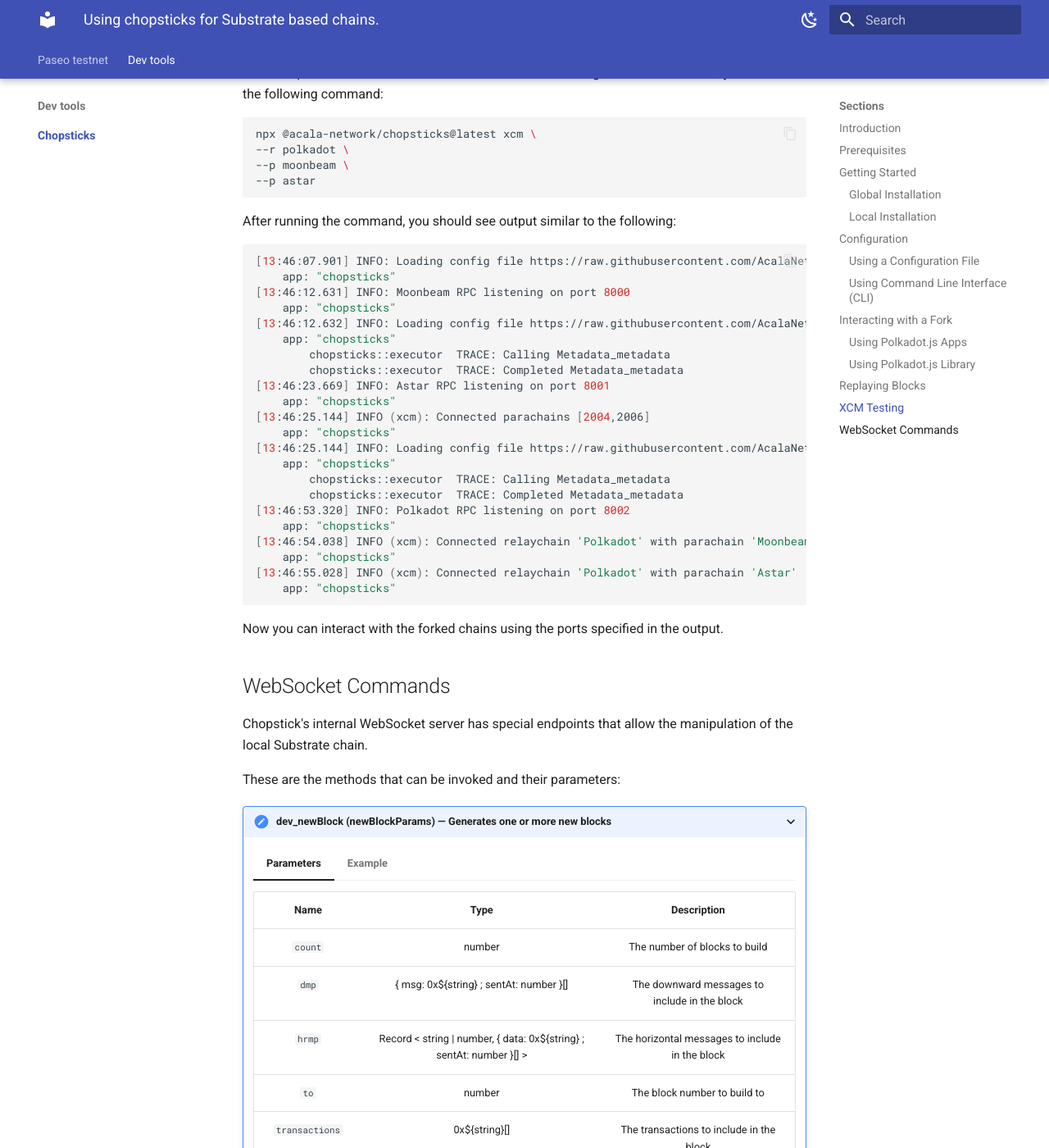
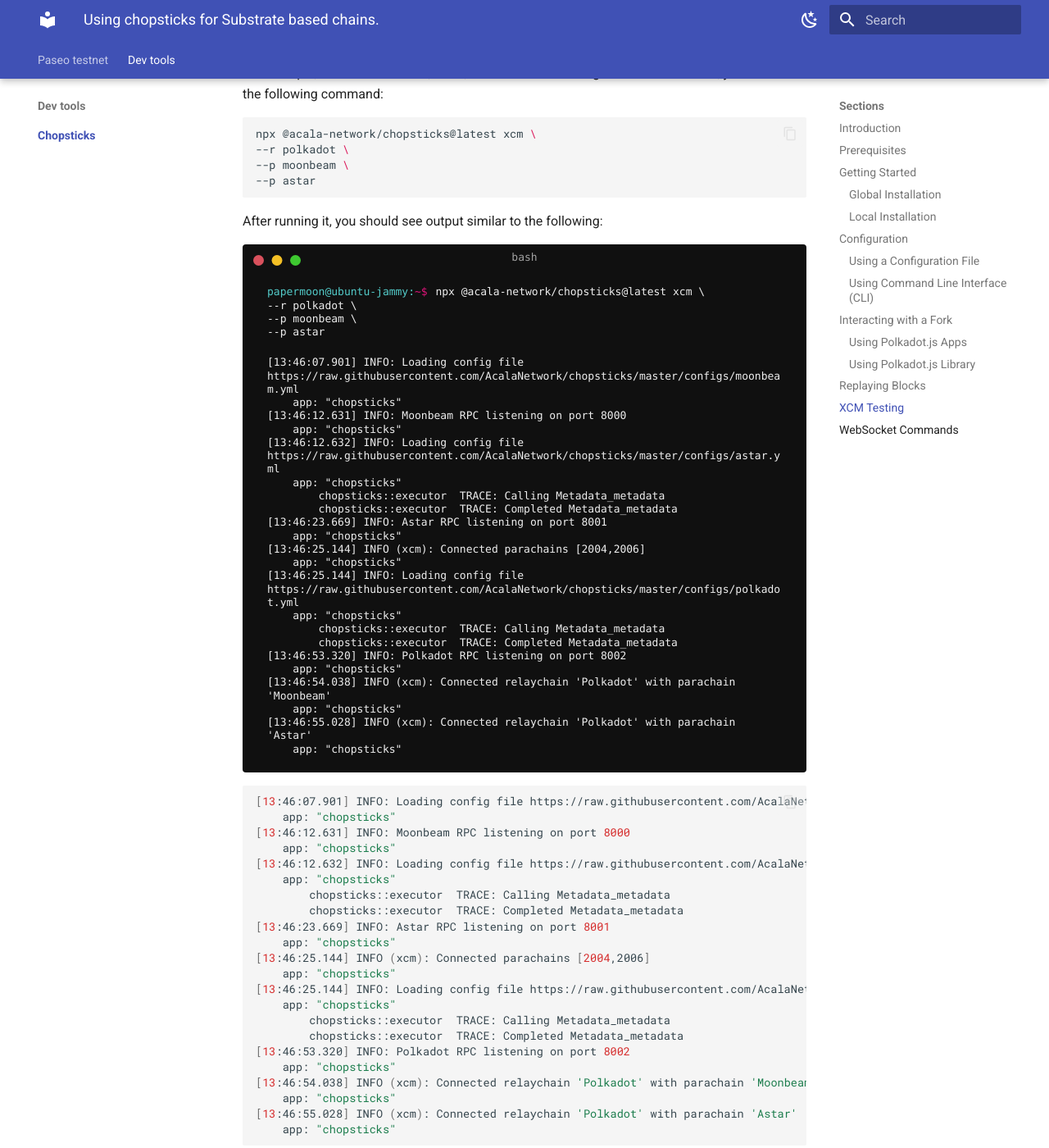
Before and after one commit to papermoonio/polkadot-ecosystem-docs-draft, an MkDocs documentation site: the page built from docs/dev-tools/chopsticks/index.md, in a window 1280 px wide and 1400 px high, scrolled down 6370 px. Shown: the whole window at 82% size. Built offline with MkDocs 1.6.1 and Material for MkDocs 9.7.7, drawn with Linux system fonts in a browser that asks for light colours.

Commit message:
Add termynal output

````diff
--- a/docs/dev-tools/chopsticks/index.md
+++ b/docs/dev-tools/chopsticks/index.md
@@ -223,7 +223,37 @@
 --p astar
 ```
 
-After running the command, you should see output similar to the following:
+After running it, you should see output similar to the following:
+
+<div id="termynal" data-termynal>
+    <span data-ty="input"><span class="file-path"></span>npx @acala-network/chopsticks@latest xcm \
+--r polkadot \
+--p moonbeam \
+--p astar</span>
+    <br>
+    <span data-ty>[13:46:07.901] INFO: Loading config file https://raw.githubusercontent.com/AcalaNetwork/chopsticks/master/configs/moonbeam.yml</span>
+    <span data-ty>    app: "chopsticks"</span>
+    <span data-ty>[13:46:12.631] INFO: Moonbeam RPC listening on port 8000</span>
+    <span data-ty>    app: "chopsticks"</span>
+    <span data-ty>[13:46:12.632] INFO: Loading config file https://raw.githubusercontent.com/AcalaNetwork/chopsticks/master/configs/astar.yml</span>
+    <span data-ty>    app: "chopsticks"</span>
+    <span data-ty>        chopsticks::executor  TRACE: Calling Metadata_metadata</span>
+    <span data-ty>        chopsticks::executor  TRACE: Completed Metadata_metadata</span>
+    <span data-ty>[13:46:23.669] INFO: Astar RPC listening on port 8001</span>
+    <span data-ty>    app: "chopsticks"</span>
+    <span data-ty>[13:46:25.144] INFO (xcm): Connected parachains [2004,2006]</span>
+    <span data-ty>    app: "chopsticks"</span>
+    <span data-ty>[13:46:25.144] INFO: Loading config file https://raw.githubusercontent.com/AcalaNetwork/chopsticks/master/configs/polkadot.yml</span>
+        <span data-ty>    app: "chopsticks"</span>
+    <span data-ty>        chopsticks::executor  TRACE: Calling Metadata_metadata</span>
+    <span data-ty>        chopsticks::executor  TRACE: Completed Metadata_metadata</span>
+    <span data-ty>[13:46:53.320] INFO: Polkadot RPC listening on port 8002</span>
+    <span data-ty>    app: "chopsticks"</span>
+    <span data-ty>[13:46:54.038] INFO (xcm): Connected relaychain 'Polkadot' with parachain 'Moonbeam'</span>
+    <span data-ty>    app: "chopsticks"</span>
+    <span data-ty>[13:46:55.028] INFO (xcm): Connected relaychain 'Polkadot' with parachain 'Astar'</span>
+    <span data-ty>    app: "chopsticks"</span>
+</div>
 
 ```bash
 [13:46:07.901] INFO: Loading config file https://raw.githubusercontent.com/AcalaNetwork/chopsticks/master/configs/moonbeam.yml
````
